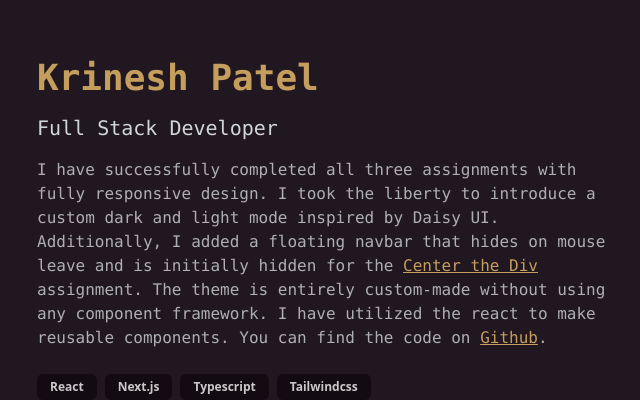
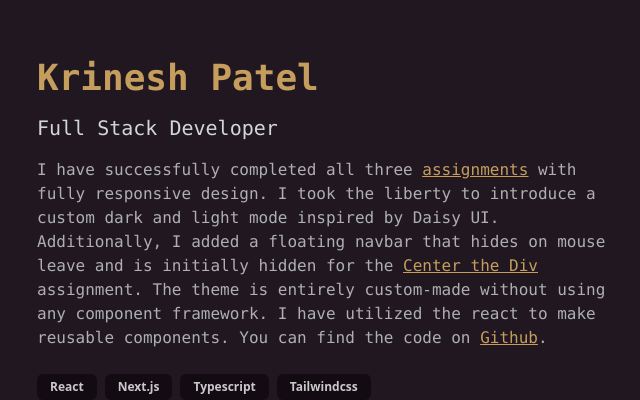
Before and after one commit to pkrinesh/inxtest-assignment, a Next.js app: page / in a window 1280 px wide. Shown: the part 171-571 px from the top of the page, without its empty margins (315-955 px from the left). Built offline with nearby package versions, Linux system fonts and the light colour scheme.

Commit message:
feat: added assignment link

```diff
--- a/app/page.tsx
+++ b/app/page.tsx
@@ -10,9 +10,13 @@ export default function Home() {
           Full Stack Developer
         </p>
         <p className="max-w-xl text-pretty font-mono text-secondary-foreground/80">
-          I have successfully completed all three assignments with fully responsive design. I took
-          the liberty to introduce a custom dark and light mode inspired by Daisy UI. Additionally,
-          I added a floating navbar that hides on mouse leave and is initially hidden for the{' '}
+          I have successfully completed all three{' '}
+          <span className="text-foreground cursor-pointer underline transition-all hover:underline-offset-2">
+            <Link href="https://inxtest.netlify.app/">assignments</Link>
+          </span>{' '}
+          with fully responsive design. I took the liberty to introduce a custom dark and light mode
+          inspired by Daisy UI. Additionally, I added a floating navbar that hides on mouse leave
+          and is initially hidden for the{' '}
           <span className="text-foreground cursor-pointer underline transition-all hover:underline-offset-2">
             <Link href="/center-div">Center the Div</Link>
           </span>{' '}
```
